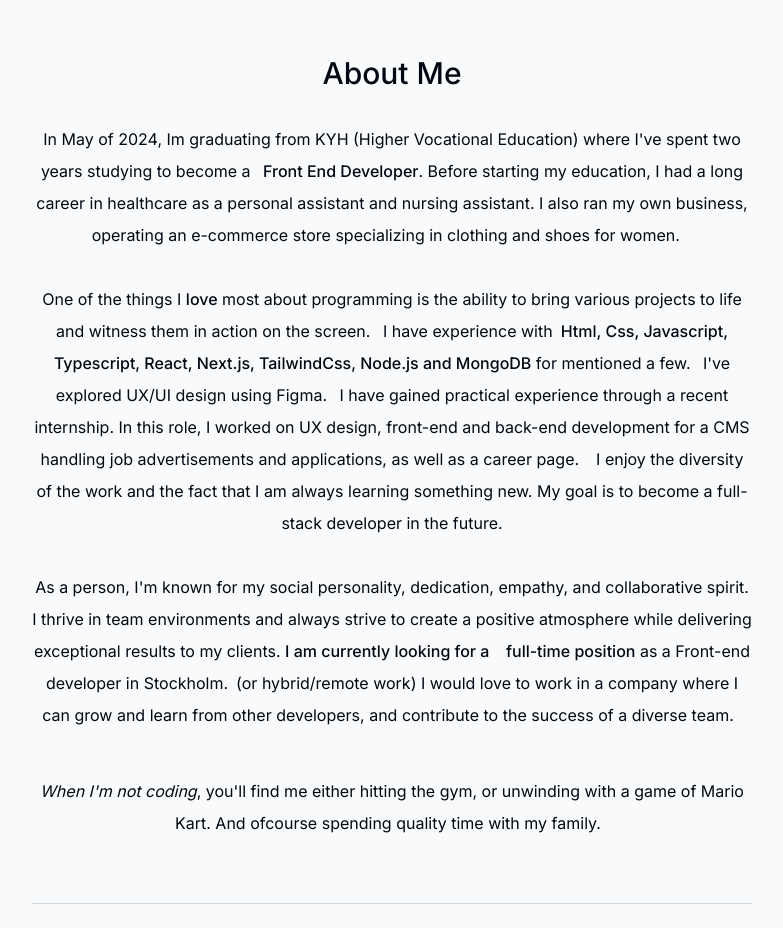
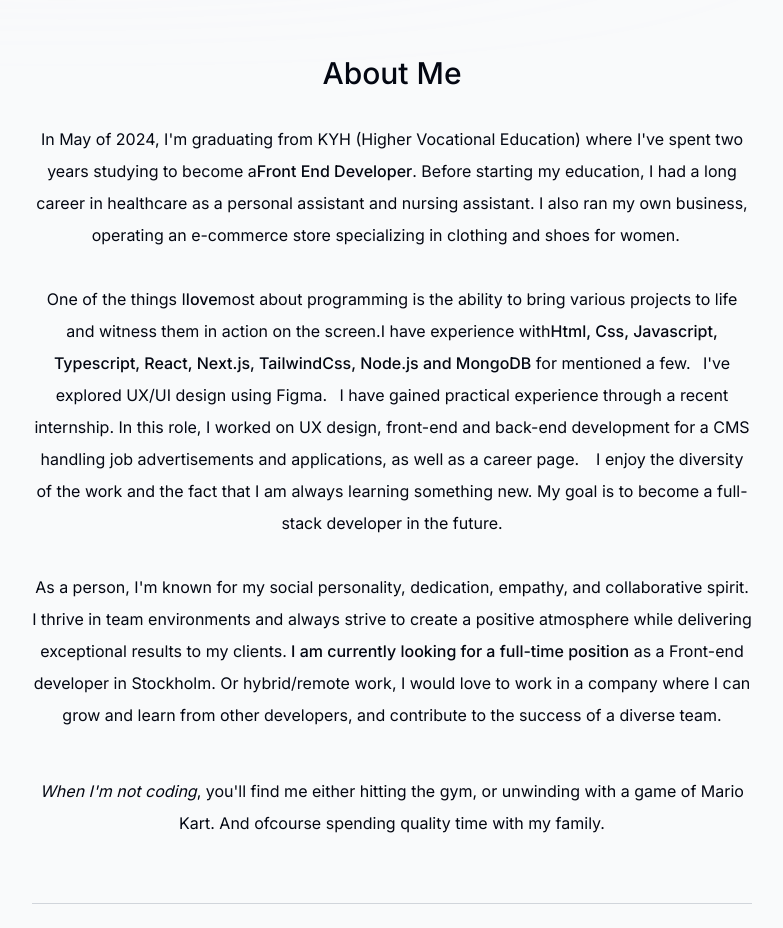
Before and after one commit to ulrikaha/Next-Portfolio, a Next.js app: page / in a window 1280 px wide. Shown: the part 840-1768 px from the top of the page, without its empty margins (248-1031 px from the left). Built offline with nearby package versions, Linux system fonts and the light colour scheme; no server answers.

Commit message:
Removed &ensp;

```diff
--- a/components/about.tsx
+++ b/components/about.tsx
@@ -14,39 +14,38 @@ export default function About() {
       id="about"
     >
       <SectionHeading>About me</SectionHeading>
-      <p className="mb-3">
-        In May of 2024, Im graduating from KYH (Higher Vocational Education) where I've spent two years studying to become a &ensp;
+      <p className="mb-3">In May of 2024, I'm graduating from KYH (Higher Vocational Education) where I've spent two years studying to become a
         <span className="font-medium">Front End Developer</span>. Before starting my education, I had a long career in healthcare as a personal assistant and nursing assistant.
         I also ran my own business, operating an e-commerce store specializing in clothing and shoes for women. &ensp;
         <br></br>
         <br></br>
-        <span>One of the things I</span>{' '}
-        <span className="font-medium">love</span>{' '}
-        <span>most about programming is the ability to bring various projects to life and witness them in action on the screen.</span>&ensp;
-        I have experience with&ensp;
+        <span>One of the things I</span>
+        <span className="font-medium">love</span>
+        <span>most about programming is the ability to bring various projects to life and witness them in action on the screen.</span>
+        I have experience with
         <span className="font-medium">
           Html, Css, Javascript, Typescript, React, Next.js, TailwindCss, Node.js and MongoDB</span> for mentioned a few.
-          &ensp;I've explored UX/UI design using Figma.
-          &ensp;
+        &ensp;I've explored UX/UI design using Figma.
+        &ensp;
         <span>I have gained practical experience through a recent internship. In this role, I worked on UX design, front-end and back-end development for a CMS handling job advertisements and applications, as well as a career page. </span>
         &ensp;
         I enjoy the diversity of the work and the fact that I am always learning something new. My goal is to become a full-stack developer in the future.
         <br></br>
         <br></br>
-        <span> As a person, I'm known for my social personality, dedication, empathy, and collaborative spirit. I thrive in team environments and always strive to create a positive atmosphere while delivering exceptional results to my clients.{' '}</span>
-        <span className="font-medium"> I am currently looking for a &ensp; full-time position</span> as a Front-end
-        developer in Stockholm.&ensp;(or hybrid/remote work) I would love to work in a company where I can grow and learn from other developers, and contribute to the success of a diverse team.&ensp;
+        <span> As a person, I'm known for my social personality, dedication, empathy, and collaborative spirit. I thrive in team environments and always strive to create a positive atmosphere while delivering exceptional results to my clients.</span>
+        <span className="font-medium"> I am currently looking for a  full-time position</span> as a Front-end
+        developer in Stockholm. Or hybrid/remote work, I would love to work in a company where I can grow and learn from other developers, and contribute to the success of a diverse team.
       </p>
       <br></br>
       <p>
         <span className="italic">When I'm not coding</span>, you'll find me either hitting the gym, or unwinding with a game of Mario Kart.
-        And ofcourse spending quality time with my family.&ensp;
+        And ofcourse spending quality time with my family.
       </p>
       <br></br>
       <hr className="border-gray-300 my-8" />
       <SectionHeading>Current Learning</SectionHeading>
       <p className="mb-3">
-        I'm currently expanding my skills by learning C#.&ensp;
+        I'm currently expanding my skills by learning C#.
         I'm excited to delve deeper into this technology and further enhance my capabilities as a developer.
       </p>
       <hr className="border-gray-300 my-8" />
--- a/components/intro.tsx
+++ b/components/intro.tsx
@@ -58,7 +58,7 @@ export default function Intro() {
           href="#contact"
           className="group bg-[#DB2777] bg-opacity-80 text-white px-7 py-3 flex items-center gap-2 rounded-full outline-none focus:scale-110 hover:scale-110 hover:bg-gray-950 active:scale-105 transition"
         >
-          Contact me here &ensp;
+          Contact me here
           <BsArrowRight className="opacity-70 group-hover:translate-x-1 transition" />
         </Link>
 
@@ -67,7 +67,7 @@ export default function Intro() {
           href="/ulrika-hahn-CV.pdf"
           download
         >
-          Download CV &ensp;
+          Download CV
           <HiDownload className="opacity-60 group-hover:translate-y-1 transition" />
         </a>
 
--- a/package.json
+++ b/package.json
@@ -29,6 +29,7 @@
     "autoprefixer": "^10.0.1",
     "eslint": "^8",
     "eslint-config-next": "14.1.0",
+    "eslint-config-prettier": "^9.1.0",
     "postcss": "^8",
     "tailwindcss": "^3.3.0",
     "typescript": "^5"
```
Also changed, not shown: 1 other file (tests, documents, lock files or other folders).
